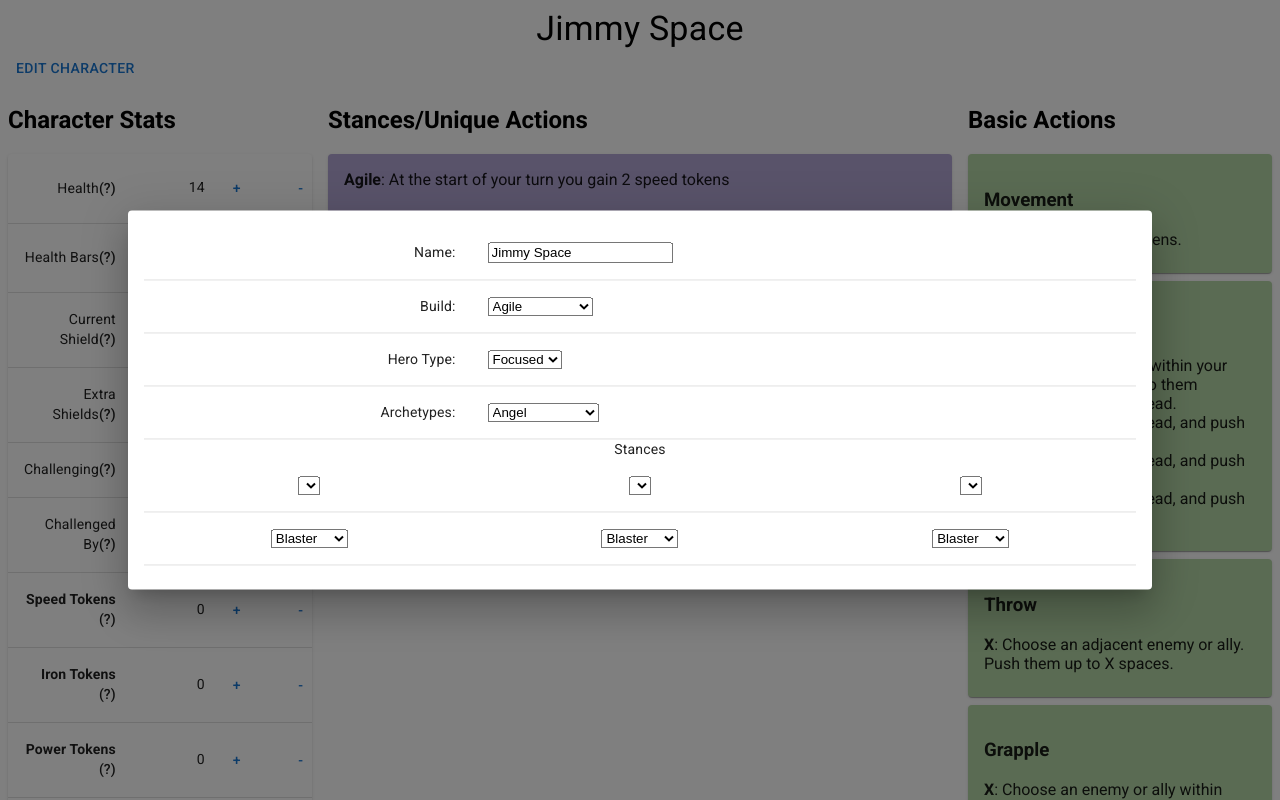
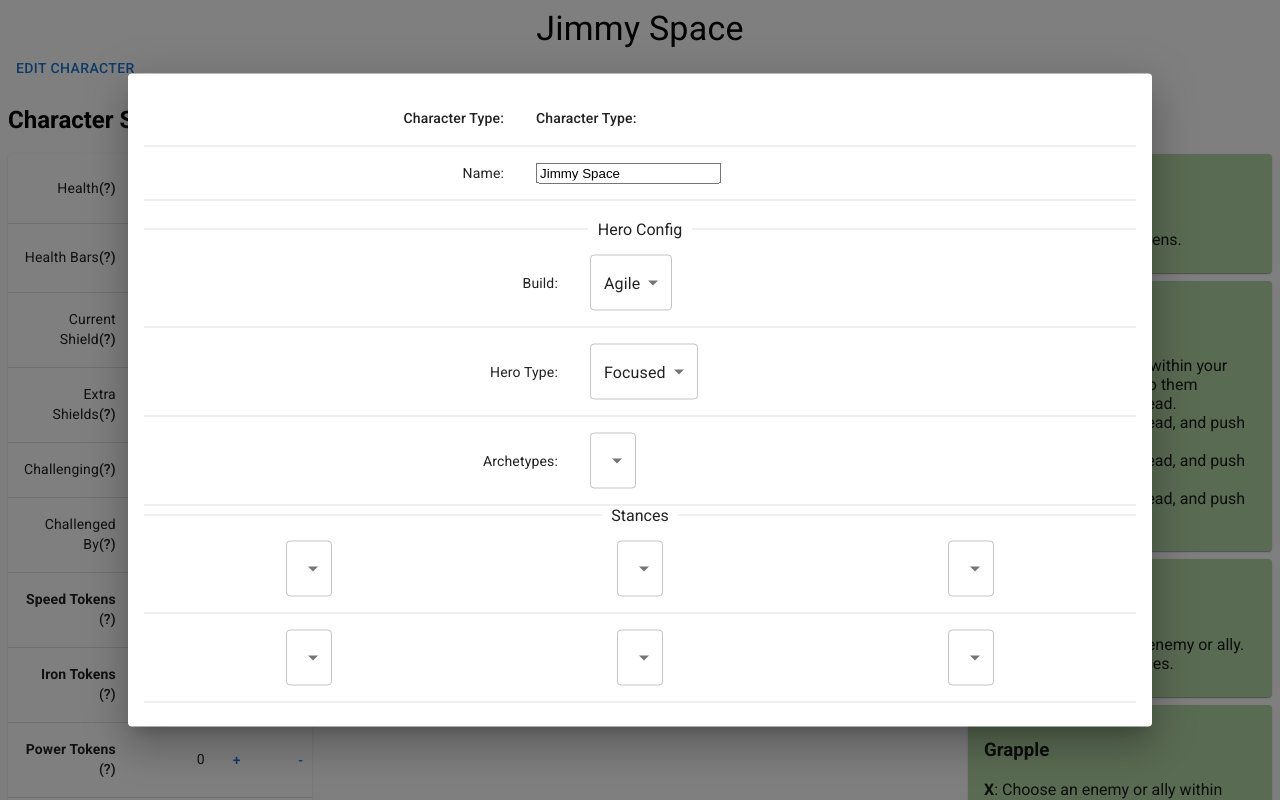
Before and after one commit to Nubuscu/panic-pwa, a React (Vite) app: page / in a window 1280 px wide. Both pictures are taken after a click on the button "EDIT CHARACTER". Shown: the top 800 px of the page. Built offline with nearby package versions, Linux system fonts and the light colour scheme.

Commit message:
Refactor config modal for NPC character types

```diff
--- a/src/app/components/ConfigModal.tsx
+++ b/src/app/components/ConfigModal.tsx
@@ -1,32 +1,19 @@
 import { useState } from "react"
 import { useAppDispatch, useAppSelector } from "../hooks"
-import type { Form, Style } from "../types"
-import { HeroType } from "../types"
-import {
-  archetypes,
-  builds,
-  defaultArchetype,
-  forms,
-  styles,
-} from "../textContent"
-import {
-  setArchetype,
-  setName,
-  setType,
-  setStyle,
-  setForm,
-  setBuild,
-} from "../../features/hero/heroSlice"
+
+import { setName } from "../../features/hero/heroSlice"
 import {
   Button,
   Card,
   CardContent,
+  Divider,
   Modal,
   Table,
   TableCell,
+  TableHead,
   TableRow,
-  Typography,
 } from "@mui/material"
+import { HeroConfig } from "./config/HeroConfig"
 
 const boxStyle = {
   position: "absolute" as "absolute",
@@ -36,105 +23,6 @@ const boxStyle = {
   width: "80%",
   bgcolor: "background.paper",
   boxShadow: 24,
-}
-
-const ArchetypeSelectors = () => {
-  const hero = useAppSelector(state => state.hero.hero)
-  const dispatch = useAppDispatch()
-  let allHeroArchetypes = []
-  switch (hero.type) {
-    case HeroType.Focused:
-      allHeroArchetypes.push(hero.archetypes[0])
-      break
-    case HeroType.Fused:
-      allHeroArchetypes.push(hero.archetypes[0])
-      allHeroArchetypes.push(hero.archetypes[1])
-      break
-    case HeroType.Frantic:
-      allHeroArchetypes.push(hero.archetypes[0])
-      allHeroArchetypes.push(hero.archetypes[1])
-      allHeroArchetypes.push(hero.archetypes[2])
-  }
-  const selectedArchetypes = allHeroArchetypes.filter(
-    a => a !== defaultArchetype,
-  )
-  return allHeroArchetypes.map((a, i) => (
-    <span className="archetypeSelectors">
-      <select
-        value={a.name}
-        onChange={e => {
-          dispatch(
-            setArchetype({
-              archetypeName: e.target.value,
-              number: i,
-            }),
-          )
-        }}
-      >
-        {archetypes.map(arch => (
-          <option
-            key={arch.name}
-            value={arch.name}
-            disabled={selectedArchetypes.includes(arch)}
-          >
-            {arch.name}
-          </option>
-        ))}
-      </select>
-    </span>
-  ))
-}
-
-const StyleSelectors = () => {
-  const hero = useAppSelector(state => state.hero.hero)
-  const dispatch = useAppDispatch()
-
-  const availableStyles = styles.filter(s =>
-    hero.archetypes.map(a => a.name).includes(s.parentArchetypeName),
-  )
-
-  const handleDisabled = (style: Style) => hero.styles.includes(style)
-
-  return hero.styles.map((style, i) => (
-    <TableCell align="center">
-      <select
-        value={style.name}
-        onChange={e => {
-          dispatch(setStyle({ styleName: e.target.value, number: i }))
-        }}
-      >
-        {availableStyles.map(s => (
-          <option key={s.name} value={s.name} disabled={handleDisabled(s)}>
-            {s.name}
-          </option>
-        ))}
-      </select>
-    </TableCell>
-  ))
-}
-
-const FormSelectors = () => {
-  const hero = useAppSelector(state => state.hero.hero)
-  const dispatch = useAppDispatch()
-
-  const handleDisabled = (form: Form) => hero.forms.includes(form)
-
-  return hero.forms.map((form, i) => (
-    <TableCell align="center">
-      <select
-        value={form.name}
-        onChange={e => {
-          dispatch(setForm({ formName: e.target.value, number: i }))
-        }}
-      >
-        {forms.map(f => (
-          <option key={f.name} value={f.name} disabled={handleDisabled(f)}>
-            {f.name}
-          </option>
-        ))}
-      </select>
-    </TableCell>
-  ))
 }
 
 export const ConfigModal = () => {
@@ -150,41 +38,7 @@ export const ConfigModal = () => {
       onChange={e => {
         dispatch(setName(e.target.value))
       }}
-    ></input>
-  )
-  const heroTypeSelector = (
-    <select
-      value={hero.type}
-      onChange={e => {
-        if (e.target.value in HeroType) {
-          dispatch(setType(HeroType[e.target.value as keyof typeof HeroType]))
-        }
-      }}
-    >
-      {Object.keys(HeroType).map(t => (
-        <option key={t} value={t}>
-          {t}
-        </option>
-      ))}
-    </select>
-  )
-
-  const buildSelector = (
-    <select
-      value={hero.build.name}
-      onChange={e => {
-        const buildForName = builds.find(b => b.name === e.target.value)
-        if (buildForName !== undefined) {
-          dispatch(setBuild(buildForName))
-        }
-      }}
-    >
-      {builds.map(b => (
-        <option key={b.name} value={b.name}>
-          {b.name}
-        </option>
-      ))}
-    </select>
+    />
   )
   return (
     <>
@@ -193,36 +47,18 @@ export const ConfigModal = () => {
         <Card sx={boxStyle}>
           <CardContent>
             <Table>
+              <TableHead>
+                <TableCell align="right">Character Type:</TableCell>
+                <TableCell>Character Type:</TableCell>
+              </TableHead>
               <TableRow>
                 <TableCell align="right">Name:</TableCell>
                 <TableCell>{nameInput}</TableCell>
               </TableRow>
-              <TableRow>
-                <TableCell align="right">Build:</TableCell>
-                <TableCell>{buildSelector}</TableCell>
-              </TableRow>
-              <TableRow>
-                <TableCell align="right">Hero Type:</TableCell>
-                <TableCell>{heroTypeSelector}</TableCell>
-              </TableRow>
-              <TableRow>
-                <TableCell align="right">Archetypes:</TableCell>
-                <TableCell>
-                  <ArchetypeSelectors />
-                </TableCell>
-              </TableRow>
             </Table>
-            <Typography variant="body2" align="center">
-              Stances
-            </Typography>
-            <Table>
-              <TableRow>
-                <StyleSelectors />
-              </TableRow>
-              <TableRow>
-                <FormSelectors />
-              </TableRow>
-            </Table>
+            <br />
+            <Divider>{hero.characterType} Config</Divider>
+            <HeroConfig />
           </CardContent>
         </Card>
       </Modal>
--- /dev/null
+++ b/src/app/components/config/BuildSelector.tsx
@@ -0,0 +1,26 @@
+import { MenuItem, Select } from "@mui/material"
+import { setBuild } from "../../../features/hero/heroSlice"
+import { useAppDispatch, useAppSelector } from "../../hooks"
+import { builds } from "../../textContent"
+
+export const BuildSelector = () => {
+  const hero = useAppSelector(state => state.hero.hero)
+  const dispatch = useAppDispatch()
+  return (
+    <Select
+      value={hero.build.name}
+      onChange={e => {
+        const buildForName = builds.find(b => b.name === e.target.value)
+        if (buildForName !== undefined) {
+          dispatch(setBuild(buildForName))
+        }
+      }}
+    >
+      {builds.map(b => (
+        <MenuItem key={b.name} value={b.name}>
+          {b.name}
+        </MenuItem>
+      ))}
+    </Select>
+  )
+}
--- /dev/null
+++ b/src/app/components/config/HeroConfig.tsx
@@ -0,0 +1,169 @@
+import {
+  Divider,
+  MenuItem,
+  Select,
+  Table,
+  TableCell,
+  TableRow,
+} from "@mui/material"
+import { useAppDispatch, useAppSelector } from "../../hooks"
+import type { Form, Style } from "../../types"
+import { HeroType } from "../../types"
+import {
+  setArchetype,
+  setForm,
+  setStyle,
+  setType,
+} from "../../../features/hero/heroSlice"
+import { archetypes, defaultArchetype, forms, styles } from "../../textContent"
+import { BuildSelector } from "./BuildSelector"
+
+const ArchetypeSelectors = () => {
+  const hero = useAppSelector(state => state.hero.hero)
+  const dispatch = useAppDispatch()
+  let allHeroArchetypes = []
+  switch (hero.type) {
+    case HeroType.Focused:
+      allHeroArchetypes.push(hero.archetypes[0])
+      break
+    case HeroType.Fused:
+      allHeroArchetypes.push(hero.archetypes[0])
+      allHeroArchetypes.push(hero.archetypes[1])
+      break
+    case HeroType.Frantic:
+      allHeroArchetypes.push(hero.archetypes[0])
+      allHeroArchetypes.push(hero.archetypes[1])
+      allHeroArchetypes.push(hero.archetypes[2])
+  }
+  const selectedArchetypes = allHeroArchetypes.filter(
+    a => a !== defaultArchetype,
+  )
+  return allHeroArchetypes.map((a, i) => (
+    <span className="archetypeSelectors">
+      <Select
+        value={a.name}
+        onChange={e => {
+          dispatch(
+            setArchetype({
+              archetypeName: e.target.value,
+              number: i,
+            }),
+          )
+        }}
+      >
+        {archetypes.map(arch => (
+          <MenuItem
+            key={arch.name}
+            value={arch.name}
+            disabled={selectedArchetypes.includes(arch)}
+          >
+            {arch.name}
+          </MenuItem>
+        ))}
+      </Select>
+    </span>
+  ))
+}
+
+const StyleSelectors = () => {
+  const hero = useAppSelector(state => state.hero.hero)
+  const dispatch = useAppDispatch()
+
+  const availableStyles = styles.filter(s =>
+    hero.archetypes.map(a => a.name).includes(s.parentArchetypeName),
+  )
+
+  const handleDisabled = (style: Style) => hero.styles.includes(style)
+
+  return hero.styles.map((style, i) => (
+    <TableCell align="center">
+      <Select
+        value={style.name}
+        onChange={e => {
+          dispatch(setStyle({ styleName: e.target.value, number: i }))
+        }}
+      >
+        {availableStyles.map(s => (
+          <MenuItem key={s.name} value={s.name} disabled={handleDisabled(s)}>
+            {s.name}
+          </MenuItem>
+        ))}
+      </Select>
+    </TableCell>
+  ))
+}
+
+const FormSelectors = () => {
+  const hero = useAppSelector(state => state.hero.hero)
+  const dispatch = useAppDispatch()
+
+  const handleDisabled = (form: Form) => hero.forms.includes(form)
+
+  return hero.forms.map((form, i) => (
+    <TableCell align="center">
+      <Select
+        value={form.name}
+        onChange={e => {
+          dispatch(setForm({ formName: e.target.value, number: i }))
+        }}
+      >
+        {forms.map(f => (
+          <MenuItem key={f.name} value={f.name} disabled={handleDisabled(f)}>
+            {f.name}
+          </MenuItem>
+        ))}
+      </Select>
+    </TableCell>
+  ))
+}
+export const HeroConfig = () => {
+  const hero = useAppSelector(state => state.hero.hero)
+  const dispatch = useAppDispatch()
+  const heroTypeSelector = (
+    <Select
+      value={hero.type}
+      onChange={e => {
+        if (e.target.value in HeroType) {
+          dispatch(setType(HeroType[e.target.value as keyof typeof HeroType]))
+        }
+      }}
+    >
+      {Object.keys(HeroType).map(t => (
+        <MenuItem key={t} value={t}>
+          {t}
+        </MenuItem>
+      ))}
+    </Select>
+  )
+  return (
+    <>
+      <Table>
+        <TableRow>
+          <TableCell align="right">Build:</TableCell>
+          <TableCell>
+            <BuildSelector />
+          </TableCell>
+        </TableRow>
+        <TableRow>
+          <TableCell align="right">Hero Type:</TableCell>
+          <TableCell>{heroTypeSelector}</TableCell>
+        </TableRow>
+        <TableRow>
+          <TableCell align="right">Archetypes:</TableCell>
+          <TableCell>
+            <ArchetypeSelectors />
+          </TableCell>
+        </TableRow>
+      </Table>
+      <Divider>Stances</Divider>
+      <Table>
+        <TableRow>
+          <StyleSelectors />
+        </TableRow>
+        <TableRow>
+          <FormSelectors />
+        </TableRow>
+      </Table>
+    </>
+  )
+}
--- a/src/app/textContent.ts
+++ b/src/app/textContent.ts
@@ -389,6 +389,7 @@ export const defaultArchetype: Archetype = {
     description: "",
   },
 }
+// TODO boss archetypes
 export const archetypes: Archetype[] = [
   {
     key: "a",
--- a/src/app/types.ts
+++ b/src/app/types.ts
@@ -90,12 +90,20 @@ export interface Stance {
   form: Form
 }
 
+export enum CharacterType {
+  Hero = "Hero",
+  Stooge = "Stooge",
+  Warrior = "Warrior",
+  Boss = "Boss",
+}
+
 // dummy fixed length array types
 type ArchetypeArray = [Archetype, Archetype, Archetype]
 type StyleArray = [Style, Style, Style]
 type FormArray = [Form, Form, Form]
 //combined state for the currently selected/displayed hero
 export interface Hero {
+  characterType: CharacterType
   name: string
   type: HeroType
   build: Build
--- a/src/features/hero/heroSlice.ts
+++ b/src/features/hero/heroSlice.ts
@@ -2,6 +2,7 @@ import { createSlice } from "@reduxjs/toolkit"
 import type { PayloadAction } from "@reduxjs/toolkit"
 import type { RootState } from "../../app/store"
 import type { Build, Hero } from "../../app/types"
+import { CharacterType } from "../../app/types"
 import { HeroType } from "../../app/types"
 import {
   archetypes,
@@ -14,6 +15,7 @@ import {
 } from "../../app/textContent"
 
 const initialState: Hero = {
+  characterType: CharacterType.Hero,
   name: "Jimmy Space",
   type: HeroType.Focused,
   build: builds[0],
@@ -38,6 +40,7 @@ interface FormUpdate {
 }
 export const serializeHero = (hero: Hero): string[] => {
   return [
+    hero.characterType,
     hero.name,
     hero.type,
     hero.build.key,
@@ -60,23 +63,26 @@ export const deserializeHero = (serialized: string[]): Hero => {
   const resolveForm = (formName: string) =>
     forms.find(f => f.key === formName) ?? defaultForm
   return {
-    name: serialized[0],
-    type: HeroType[serialized[1] as keyof typeof HeroType] ?? HeroType.Focused,
-    build: builds.find(b => b.key === serialized[2]) ?? builds[0],
+    characterType:
+      CharacterType[serialized[0] as keyof typeof CharacterType] ??
+      CharacterType.Hero,
+    name: serialized[1],
+    type: HeroType[serialized[2] as keyof typeof HeroType] ?? HeroType.Focused,
+    build: builds.find(b => b.key === serialized[3]) ?? builds[0],
     archetypes: [
-      resolveArchetype(serialized[3]),
       resolveArchetype(serialized[4]),
       resolveArchetype(serialized[5]),
+      resolveArchetype(serialized[6]),
     ],
     forms: [
-      resolveForm(serialized[6]),
       resolveForm(serialized[7]),
       resolveForm(serialized[8]),
+      resolveForm(serialized[9]),
     ],
     styles: [
-      resolveStyle(serialized[9]),
       resolveStyle(serialized[10]),
       resolveStyle(serialized[11]),
+      resolveStyle(serialized[12]),
     ],
     selectedFormIndex: 0,
     selectedStyleIndex: 0,
@@ -140,6 +146,12 @@ export const heroSlice = createSlice({
     setSelectedForm: (state, action: PayloadAction<number>) => {
       state.selectedFormIndex = action.payload
     },
+    setCharacterType: (state, action: PayloadAction<CharacterType>) => {
+      state.characterType = action.payload
+    },
+    resetHero: state => {
+      state = initialState
+    },
   },
 })
 
@@ -152,6 +164,8 @@ export const {
   setForm,
   setSelectedForm,
   setSelectedStyle,
+  setCharacterType,
+  resetHero,
 } = heroSlice.actions
 
 export const selectHero = (state: RootState) => state.hero.hero
```
